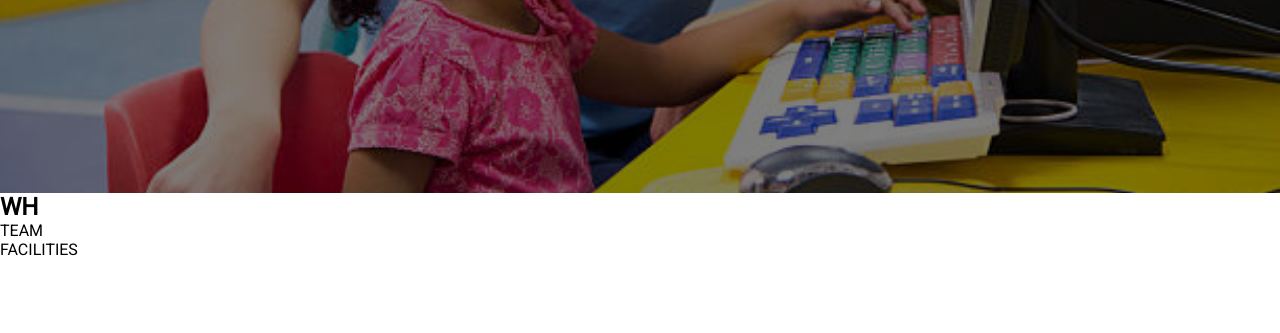
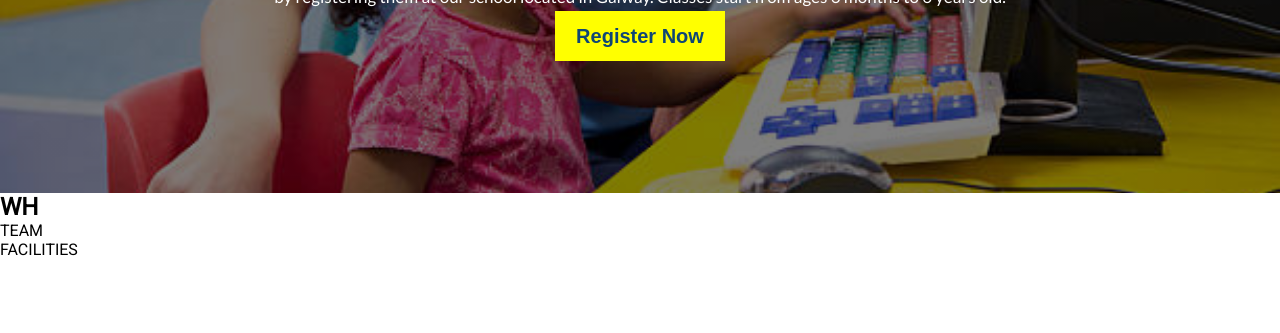
Before and after one commit to kefeletswe/kindergartenkids_html_one, a plain HTML site: page index.html in a window 1280 px wide. Shown: the part 467-800 px from the top of the page. Drawn offline with Linux system fonts and the light colour scheme.

Commit message:
add a button with a hover effect  to the main image

```diff
--- a/css/style.css
+++ b/css/style.css
@@ -114,3 +114,31 @@ nav{
   font-size: 17px;
 
 }
+
+.main_image p, #register_btn{
+  line-height: 28px;
+}
+
+/*register now button ---- will contain the link to the form*/
+#register_btn h2{
+text-align: center;
+background-color: yellow;
+color: #0f4675;
+padding: 10px 20px;
+border: 1px solid transparent;
+transition: 0.2s ease;
+cursor: pointer;
+
+
+}
+
+
+
+#register_btn :hover{
+  background-color: #fff;
+  color: black;
+  font-weight: 800;
+  font-family: sans-serif;
+
+}
+/*about us section --- this are will explain to the user what the website is about, and */
--- a/index.html
+++ b/index.html
@@ -48,7 +48,8 @@
     <div class="main_image">
       <h1> KINDERGARTEN KIDS</h1>
       <p> Give your child an internationally competitive education at an affordable price,<br> by registering
-        them at our school located in Galway. Classes start from ages 6 months to 6 years old.</p>
+        them at our school located in Galway. Classes start from ages 6 months to 6 years old. <br><button id="register_btn"> <h2>Register Now</h2></button></p>
+
     </div>
   </section>
 
```
